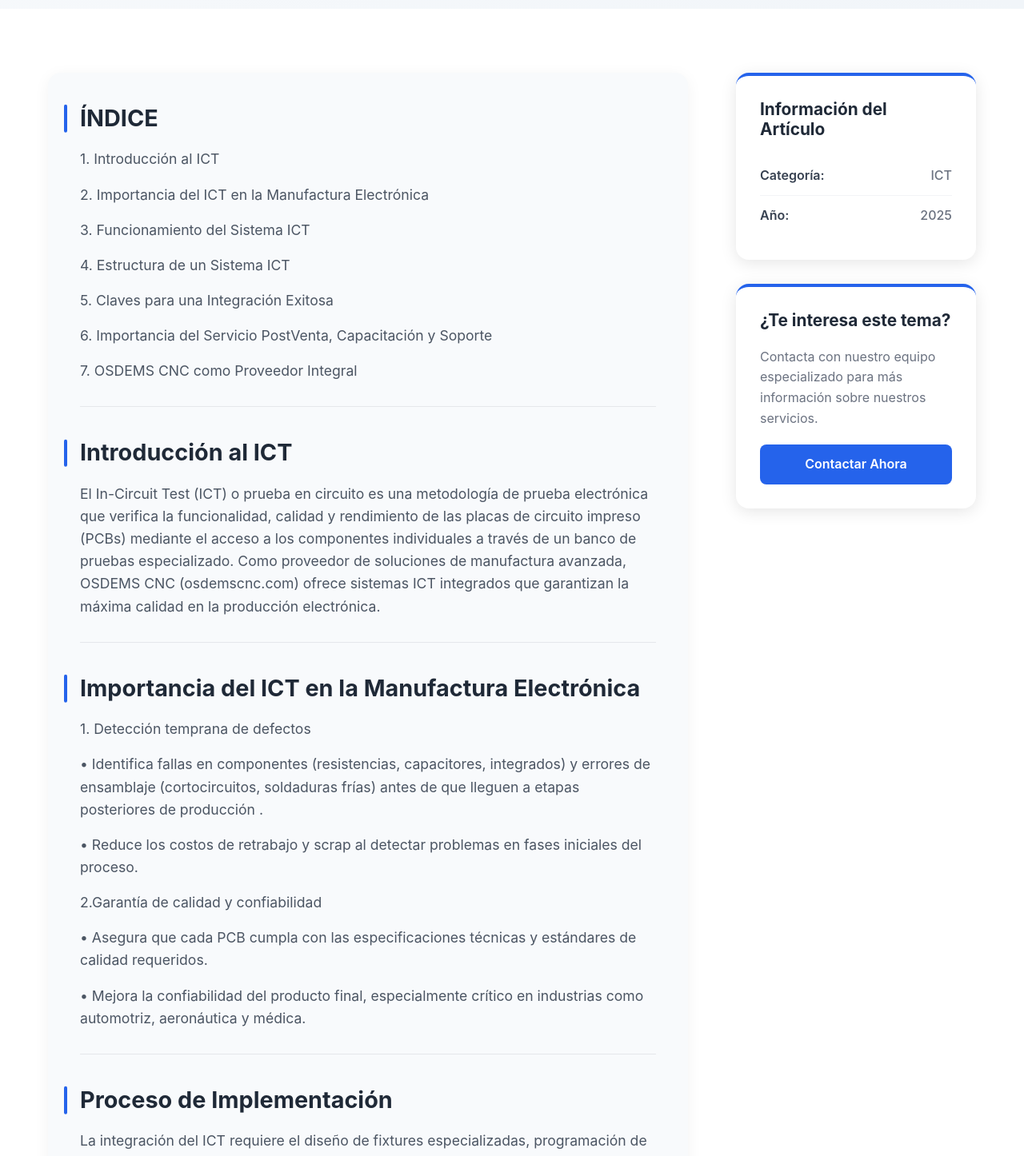
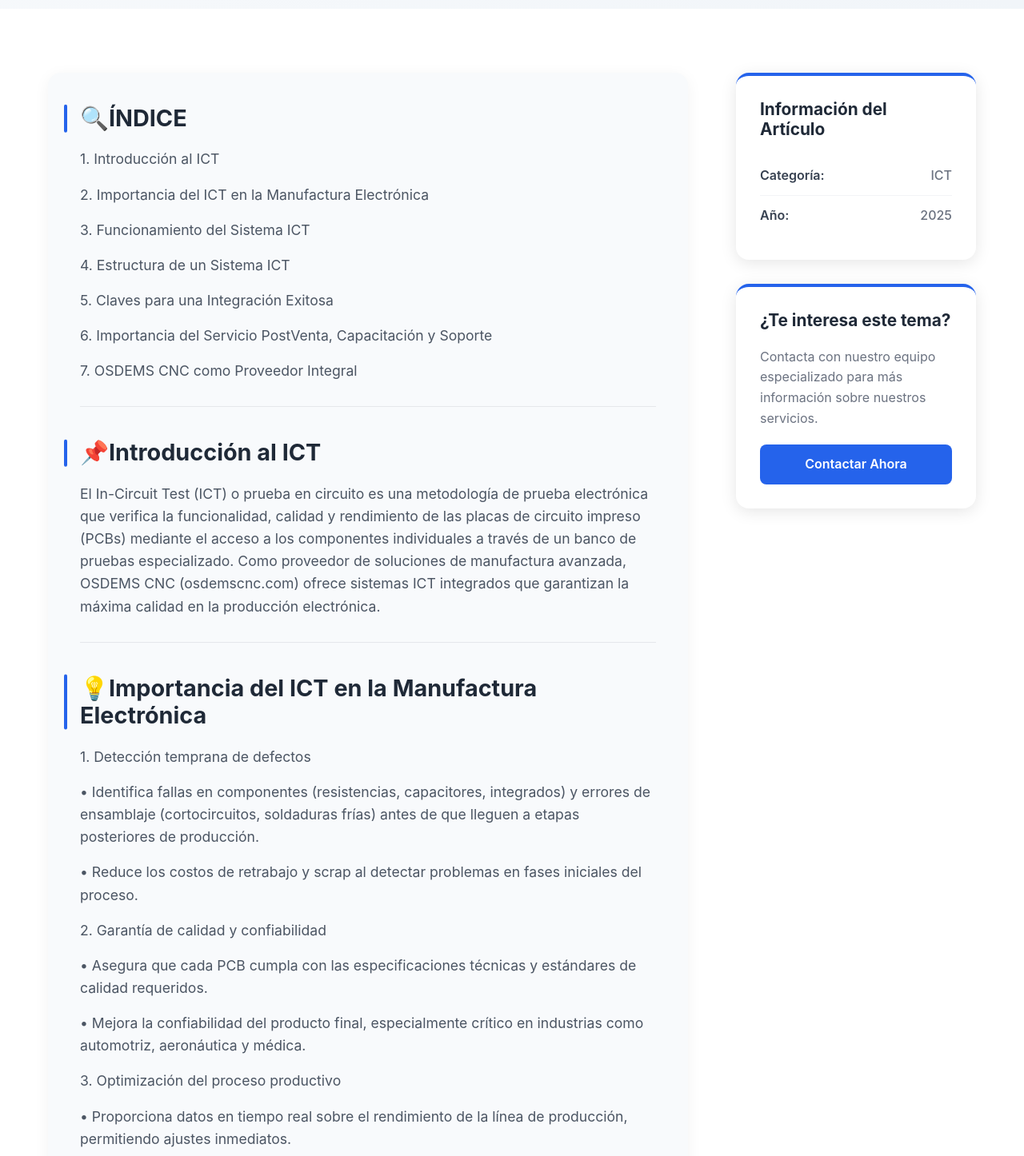
Before and after one commit to Jan-Amixtlan/osdemscnc-react, a React (Vite) app in the folder osdemscnc-react/: page /articles/1 in a window 1280 px wide. Shown: the part 880-2326 px from the top of the page at 80% size. Built offline with nearby package versions, Linux system fonts and the light colour scheme; the HTML template or start-up script is replaced by a standard one.

Commit message:
Enhance ArticleDetail content with improved section titles and detailed descriptions for better clarity and engagement

```diff
--- a/osdemscnc-react/src/pages/ArticleDetail/ArticleDetail.jsx
+++ b/osdemscnc-react/src/pages/ArticleDetail/ArticleDetail.jsx
@@ -17,24 +17,40 @@ const ArticleDetail = () => {
                 introduction: "Importancia, Funcionamiento y Claves de la Integración del ICT (In-Circuit Test)",
                 sections: [
                     {
-                        title: "ÍNDICE",
+                        title: "🔍ÍNDICE",
                         content: "1. Introducción al ICT\n2. Importancia del ICT en la Manufactura Electrónica\n3. Funcionamiento del Sistema ICT\n4. Estructura de un Sistema ICT\n5. Claves para una Integración Exitosa\n6. Importancia del Servicio PostVenta, Capacitación y Soporte\n7. OSDEMS CNC como Proveedor Integral"
                     },
                     {
-                        title: "Introducción al ICT",
+                        title: "📌Introducción al ICT",
                         content: "El In-Circuit Test (ICT) o prueba en circuito es una metodología de prueba electrónica que verifica la funcionalidad, calidad y rendimiento de las placas de circuito impreso (PCBs) mediante el acceso a los componentes individuales a través de un banco de pruebas especializado. Como proveedor de soluciones de manufactura avanzada, OSDEMS CNC (osdemscnc.com) ofrece sistemas ICT integrados que garantizan la máxima calidad en la producción electrónica."
                     },
                     {
-                        title: "Importancia del ICT en la Manufactura Electrónica",
-                        content: "1. Detección temprana de defectos \n •	Identifica fallas en componentes (resistencias, capacitores, integrados) y errores de ensamblaje (cortocircuitos, soldaduras frías) antes de que lleguen a etapas posteriores de producción . \n •	Reduce los costos de retrabajo y scrap al detectar problemas en fases iniciales del proceso. \n 2.Garantía de calidad y confiabilidad \n •	Asegura que cada PCB cumpla con las especificaciones técnicas y estándares de calidad requeridos. \n •	Mejora la confiabilidad del producto final, especialmente crítico en industrias como automotriz, aeronáutica y médica.  "
+                        title: "💡Importancia del ICT en la Manufactura Electrónica",
+                        content: "1. Detección temprana de defectos \n •	Identifica fallas en componentes (resistencias, capacitores, integrados) y errores de ensamblaje (cortocircuitos, soldaduras frías) antes de que lleguen a etapas posteriores de producción. \n •	Reduce los costos de retrabajo y scrap al detectar problemas en fases iniciales del proceso. \n 2. Garantía de calidad y confiabilidad \n •	Asegura que cada PCB cumpla con las especificaciones técnicas y estándares de calidad requeridos. \n •	Mejora la confiabilidad del producto final, especialmente crítico en industrias como automotriz, aeronáutica y médica.\n 3. Optimización del proceso productivo \n •	Proporciona datos en tiempo real sobre el rendimiento de la línea de producción, permitiendo ajustes inmediatos. \n •	Facilita la trazabilidad de los defectos, ayudando a identificar tendencias y causas raíz.\n 4. Reducción de costos y tiempo\n •	Minimiza el riesgo de fallas en campo, que son significativamente más costosas de reparar.\n •	Acelera el time-to-market al asegurar que los productos sean enviados con la calidad adecuada desde el primer momento."
                     },
                     {
-                        title: "Proceso de Implementación",
-                        content: "La integración del ICT requiere el diseño de fixtures especializadas, programación de secuencias de prueba y calibración de equipos. Nuestro equipo especializado maneja cada etapa del proceso."
+                        title: "⚙️Funcionamiento del Sistema ICT",
+                        content: "1. Principio básico \n •	El sistema ICT utiliza un fixture (dispositivo de interfaz) que se adapta a la PCB específica mediante un conjunto de puntas de prueba (bed of nails) que hacen contacto con nodos eléctricos clave en el board. \n •	Un equipo de prueba (tester) aplica señales eléctricas y mide las respuestas para verificar valores de componentes, continuidad y funcionalidad básica. \n 2. Proceso de prueba \n    2.1. Configuración: El fixture se carga con el programa de prueba específico para la PCB. \n    2.2. Colocación: La placa se sitúa en el fixture y se asegura para garantizar contacto preciso. \n    2.3. Ejecución: El tester realiza mediciones de: \n       • Componentes pasivos: Resistencia, capacitancia, inductancia. \n       • Componentes activos: Verificación de polaridad y funcionalidad básica de diodos, transistores. \n       • Integrados: Detección de soldaduras abiertas o cortos. \n       • Continuidad: Verificación de conexiones correctas y ausencia de cortocircuitos. \n    2.4. Reporte: Genera un informe detallado de fallas, indicando ubicación y tipo de defecto. \n 3. Tecnologías avanzadas \n •	Boundary Scan (JTAG): Para testing de componentes digitales complejos y BGA. \n  •	Test de fugas: Para aplicaciones de alto voltaje o críticas para seguridad. \n •	Programación in-circuit: Permite cargar firmware o configurar dispositivos durante la prueba."
                     },
                     {
-                        title: "Beneficios Clave",
-                        content: "• Detección temprana de defectos\n• Reducción de costos de reparación\n• Mejora en la calidad del producto\n• Trazabilidad completa del proceso\n• Optimización de tiempos de producción"
+                        title: "🏗️ Estructura de un Sistema ICT",
+                        content: "1. Hardware principal \n •	Tester ICT: Unidad central que contiene los recursos de medición (multímetros digitales, fuentes, generadores de señales). \n •	Fixture: Adaptador personalizado con puntas de prueba (nails) que alinean con los puntos de test de la PCB. \n •	Software de desarrollo: Para crear y depurar programas de prueba específicos para cada board. \n 2. Elementos críticos \n •	Puntas de prueba: Deben ser de alta calidad para garantizar contacto confiable y duradero. \n •	Interface de señal: Sistemas de multiplexación para manejar cientos de puntos de prueba. \n •	Sistema de sujeción: Mecanismo neumático o manual para asegurar la PCB durante el test."
+                    },
+                    {
+                        title: "🔑 Claves para una Integración Exitosa",
+                        content: "1. Diseño para la prueba (DFT - Design for Testability) \n •	Incluir puntos de prueba accesibles en el diseño de la PCB es fundamental para la efectividad del ICT. \n •	OSDEMS CNC ofrece asesoría en DFT para garantizar que los diseños de sus clientes sean fácilmente probables. \n 2. Selección del equipo adecuado \n •	Elegir un tester con la capacidad y escalabilidad necesarias para las PCBs actuales y futuras. \n •	Diseñar fixtures robustos y precisos para minimizar falsos rechazos. \n 3. Programación eficiente \n •	Desarrollar programas de prueba que maximicen la cobertura de faults mientras minimizan el tiempo de test. \n •	Implementar técnicas como guided probe para diagnóstico rápido de fallas. \n 4.  Integración con procesos existentes \n •	Conectar el sistema ICT con software MES (Manufacturing Execution System) para trazabilidad completa.\n •	Establecer flujos de información con estaciones de reparación para corrección rápida de defectos."
+                    },
+                    {
+                        title: "🛠️ Importancia del Servicio PostVenta, Capacitación y Soporte",
+                        content: "1. Instalación y puesta en marcha \n •	Una instalación profesional asegura que el equipo opere según especificaciones desde el primer día.\n •	OSDEMS CNC provee ingenieros de aplicación para instalación física, calibración y verificación. \n 2. Capacitación técnica \n •	Capacitación a operadores: Uso básico del equipo, carga de programas, interpretación de resultados. \n •	Capacitación a ingenieros: Programación avanzada, resolución de problemas, mantenimiento preventivo.\n •	Capacitación continua: Actualización sobre nuevas características y mejores prácticas.\n 3. Soporte técnico reactivo y proactivo\n •	Disponibilidad 24/7: Para resolver urgencias que puedan detener la línea de producción.\n •	Mantenimiento preventivo: Visitas programadas para calibrar, limpiar y verificar el sistema.\n •	Actualizaciones de software: Parches de seguridad y nuevas funcionalidades.\n 4. Suministro de consumibles y repuestos\n •	Proveer puntas de prueba, conectores y otros consumibles de alta calidad para garantizar confiabilidad.\n •	Disponibilidad rápida de repuestos críticos para minimizar downtime.\n 5. Mejora continua y optimización\n •	Análisis de datos de prueba para identificar oportunidades de optimizar programas o procesos.\n •	Revisión periódica del performance del sistema y recomendaciones de mejora."
+                    },
+                    {
+                        title: "💼 OSDEMS CNC como Proveedor Integral",
+                        content: "OSDEMS CNC se diferencia al ofrecer una solución completa que incluye: \n 1. Asesoría técnica especializada\n •	Análisis de necesidades y recomendación de la solución ICT óptima para cada aplicación.\n •	Soporte en diseño para la prueba (DFT) para maximizar cobertura y minimizar costos\n 2. Venta de equipos y fixtures\n •	Suministro de testers de marcas líderes y fabricación de fixtures de alta precisión.\n •	Garantías extendidas y planes de mantenimiento.\n 3. Desarrollo de programas de prueba\n •	Creación de programas ICT eficientes y con alta cobertura de defectos.\n •	Optimización continua basada en datos de producción.\n 4. Servicios de postventa de clase mundial\n •	Soporte técnico local: Ingenieros especializados disponibles para resolver problemas in situ.\n •	Planes de mantenimiento: Programas personalizados según volumen de producción y criticidad.\n •	Capacitación certificada: Cursos estructurados para todos los niveles de usuarios.\n •	Actualizaciones tecnológicas: Mantener el sistema al día con las últimas innovaciones."
+                    },
+                    {
+                        title: "📋 Conclusión",
+                        content: "La implementación exitosa de un sistema ICT requiere mucho más que la compra de un equipo; es un proyecto integral que involucra diseño, hardware, software, procesos y personas. El servicio postventa, capacitación y soporte técnico no son \"extras\" sino elementos críticos para garantizar el retorno de inversión y la efectividad continua del sistema.\n OSDEMS CNC se posiciona como un socio estratégico que acompaña a sus clientes en todo el ciclo de vida del sistema ICT, desde la selección e instalación hasta la operación diaria y mejora continua, asegurando así la máxima calidad y eficiencia en su producción electrónica."
                     }
                 ]
             }
```
